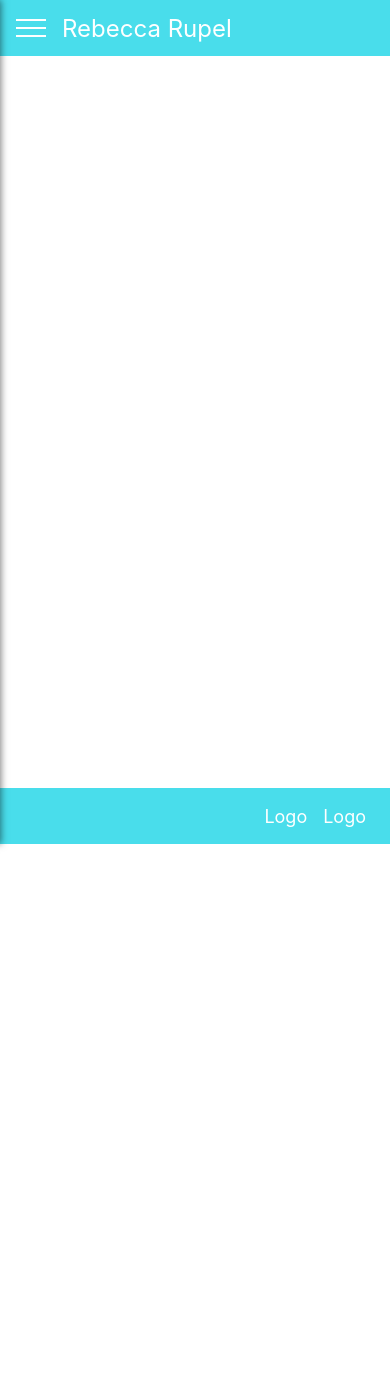
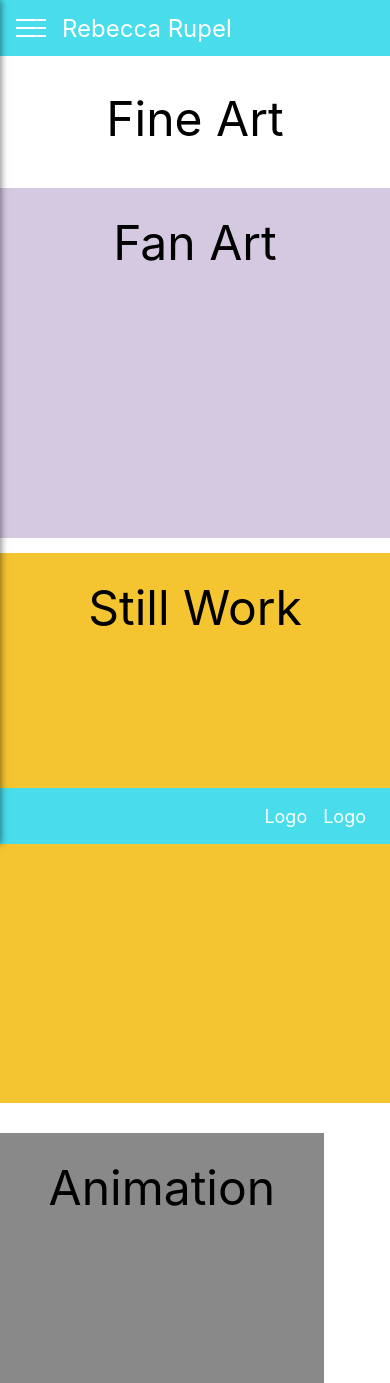
Before and after one commit to beccaww/portfolio, a React (Create React App) app: page /fineart in a window 390 px wide. Before the commit the page ends 908 px from the top, so only its background shows below. Built offline with nearby package versions, Linux system fonts and the light colour scheme.

Commit message:
basic design for art

```diff
--- /dev/null
+++ b/src/components/art-page.css
@@ -0,0 +1,97 @@
+body {
+    text-align: center;
+  }
+
+  p {
+    font-size: 1.5rem;
+  }
+
+  .container2 {
+    display: grid;
+    grid-template-columns: 0.4fr 0.3fr 0.3fr;
+    grid-column-gap: 10px;
+    grid-row-gap: 15px;
+  }
+  .grid {
+    padding: 25px;
+    font-size: 3rem;
+  }
+
+  .header {
+    grid-column: 1 / 4;
+    grid-row: 1 / 2;
+  }
+
+  .hero {
+    grid-column: 1 / 2;
+    grid-row-start: 2 / 3;
+    background-color: #d5c9e2;
+    min-height: 300px;
+  }
+
+  .sidebar {
+    grid-column: 1 / 2;
+    grid-row: 3 / 5;
+    min-height: 400px;
+    background-color: #a0c263;
+  }
+
+  .content {
+    grid-column: 2 / 4;
+    grid-row: 2 / 4;
+    min-height: 500px;
+    background-color: #f5c531;
+  }
+
+  .extra {
+    grid-column: 2 / 4;
+    grid-row: 4 / 5;
+    min-height: 200px;
+    background-color: #898989;
+  }
+
+
+
+
+  @media only screen and (max-width: 768px) {
+    /* For mobile phones: */
+      .header {
+      grid-column-start: 1;
+      grid-column-end: 6;
+      grid-row-start: 1;
+      grid-row-end: 2;
+    }
+
+    .hero {
+      grid-column-start: 1;
+      grid-column-end: 6;
+      grid-row-start: 2;
+      grid-row-end: 3;
+    }
+
+
+    .content {
+      grid-column-start: 1;
+      grid-column-end: 6;
+      grid-row-start: 3;
+      grid-row-end: 6;
+      background: #f5c531;
+      height: 400px;
+    }
+
+    .extra {
+      grid-column-start: 1;
+      grid-column-end: 4;
+      grid-row-start: 7;
+      grid-row-end: 8;
+    }
+
+    .related-images {
+      grid-column-start: 1;
+      grid-column-end: 6;
+      grid-row-start: 3;
+      grid-row-end: 4;
+    }
+
+
+  }
--- /dev/null
+++ b/src/components/art-page.js
@@ -0,0 +1,18 @@
+import React from 'react';
+import './art-page.css';
+
+class ArtPage extends React.Component {
+    render() {
+        return (
+            <div className="container2" style={{marginBottom: "64px"}}>
+                <div class="grid header">Fine Art</div>
+                <div class="grid hero">Fan Art</div>
+                <div class="grid sidebar">Projects</div>
+                <div class="grid content">Still Work</div>
+                <div class="grid extra">Animation</div>
+            </div>
+        );
+    }
+}
+
+export default ArtPage;
--- a/src/components/landing-page.js
+++ b/src/components/landing-page.js
@@ -12,7 +12,7 @@ class LandingPage extends React.Component {
               <div className="landingpage-details-container">
                 <h1 className="welcome-header">Welcome</h1>
                 <div className="links">
-                  <div className="art-link"><Link to="/">Fine Art</Link></div>
+                  <div className="art-link"><Link to="/fineart">Fine Art</Link></div>
                   <div className="web-link"><Link to="/webdesdev">Web Design/Development</Link></div>
                 </div>
               </div>
--- a/src/components/navbar.js
+++ b/src/components/navbar.js
@@ -13,7 +13,7 @@ const Navbar = props => (
             <div className="spacer"></div>
             <div className="navbar_navitems">
                 <ul>
-                    <li><Link to="/">Art</Link></li>
+                    <li><Link to="/fineart">Art</Link></li>
                     <li><Link to="/webdesdev">Web</Link></li>
                 </ul>
             </div>
--- a/src/index.js
+++ b/src/index.js
@@ -6,12 +6,14 @@ import App from './App'
 import * as serviceWorker from './serviceWorker';
 import WebPage from './components/webd&d';
 import LandingPage from './components/landing-page';
+import ArtPage from './components/art-page';
 
 const routing = (
     <Router>
       <div>
         <Route path="/" component={App} />
         <Route path="/home" component={LandingPage} />
+        <Route path="/fineart" component={ArtPage} />
         <Route path="/webdesdev" component={WebPage} />
       </div>
     </Router>
```
